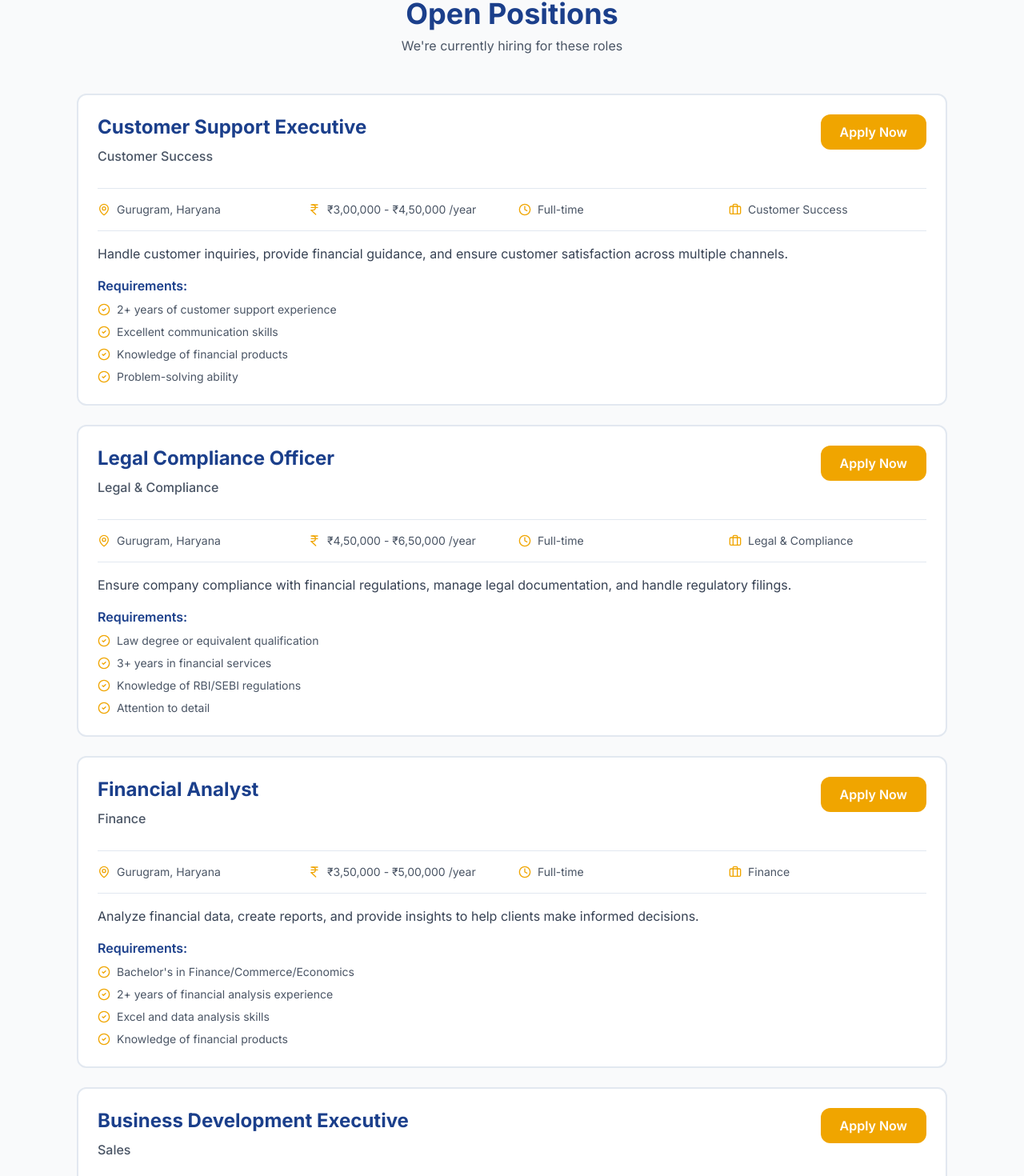
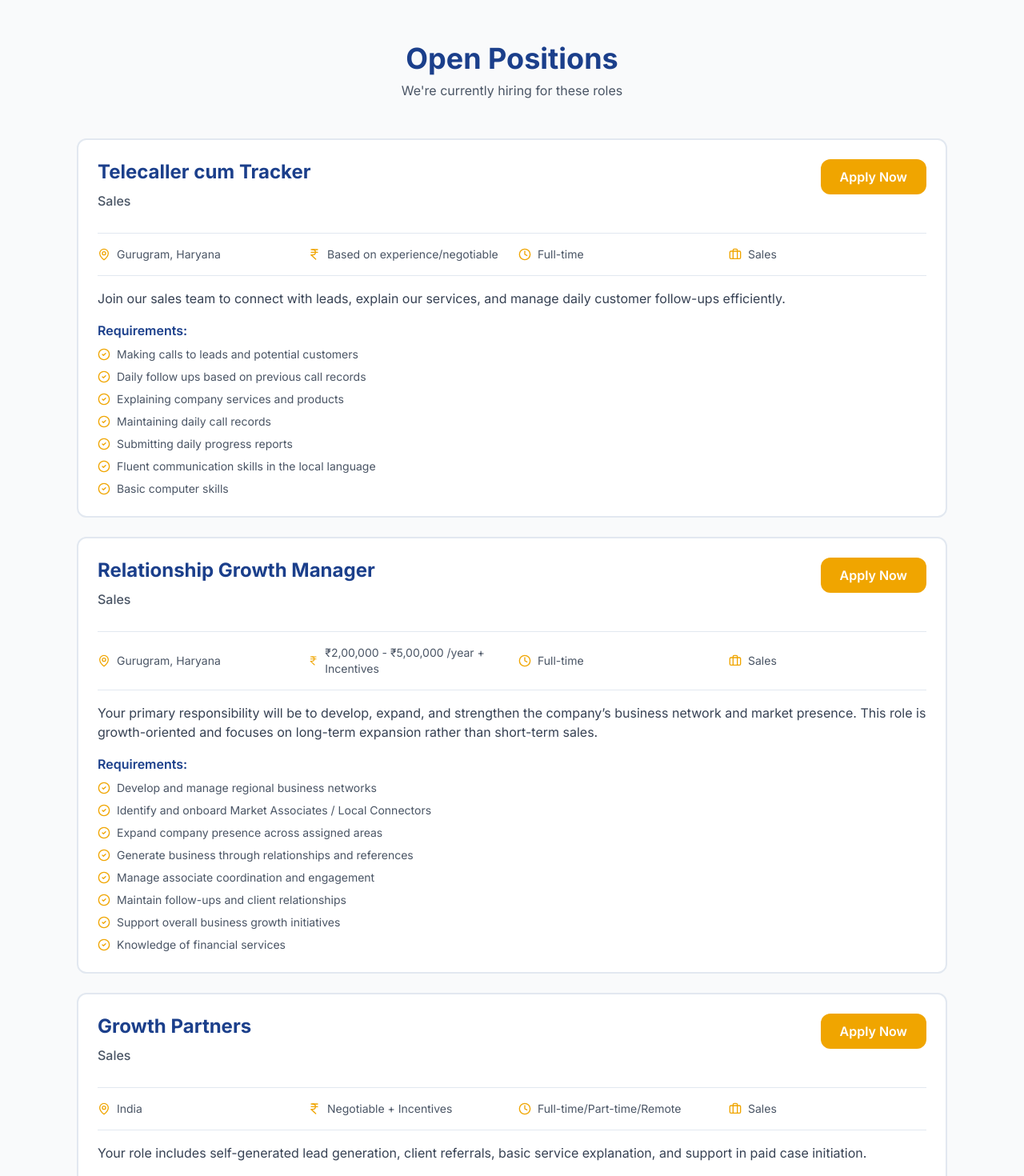
Before and after one commit to Sedawk-Dynamics/Credsmadhan, a Next.js app: page /hiring in a window 1280 px wide. Shown: the part 949-2419 px from the top of the page at 80% size. Built offline with nearby package versions, Linux system fonts and the light colour scheme.

Commit message:
changes done

```diff
--- a/app/hiring/page.tsx
+++ b/app/hiring/page.tsx
@@ -10,64 +10,73 @@ export default function HiringPage() {
   const jobs = [
     {
       id: 1,
-      title: 'Customer Support Executive',
-      department: 'Customer Success',
+      title: 'Telecaller cum Tracker',
+      department: 'Sales',
       location: 'Gurugram, Haryana',
-      salary: '₹3,00,000 - ₹4,50,000 /year',
+      salary: 'Based on experience/negotiable',
       type: 'Full-time',
-      description: 'Handle customer inquiries, provide financial guidance, and ensure customer satisfaction across multiple channels.',
-      requirements: ['2+ years of customer support experience', 'Excellent communication skills', 'Knowledge of financial products', 'Problem-solving ability'],
+      description: 'Join our sales team to connect with leads, explain our services, and manage daily customer follow-ups efficiently.',
+      requirements: [
+        'Making calls to leads and potential customers',
+        'Daily follow ups based on previous call records',
+        'Explaining company services and products',
+        'Maintaining daily call records',
+        'Submitting daily progress reports',
+        'Fluent communication skills in the local language',
+        'Basic computer skills'
+      ],
     },
     {
       id: 2,
-      title: 'Legal Compliance Officer',
-      department: 'Legal & Compliance',
+      title: 'Relationship Growth Manager',
+      department: 'Sales',
       location: 'Gurugram, Haryana',
-      salary: '₹4,50,000 - ₹6,50,000 /year',
+      salary: '₹2,00,000 - ₹5,00,000 /year + Incentives',
       type: 'Full-time',
-      description: 'Ensure company compliance with financial regulations, manage legal documentation, and handle regulatory filings.',
-      requirements: ['Law degree or equivalent qualification', '3+ years in financial services', 'Knowledge of RBI/SEBI regulations', 'Attention to detail'],
+      description: 'Your primary responsibility will be to develop, expand, and strengthen the company’s business network and market presence. This role is growth-oriented and focuses on long-term expansion rather than short-term sales.',
+      requirements: [
+        'Develop and manage regional business networks',
+        'Identify and onboard Market Associates / Local Connectors',
+        'Expand company presence across assigned areas',
+        'Generate business through relationships and references',
+        'Manage associate coordination and engagement',
+        'Maintain follow-ups and client relationships',
+        'Support overall business growth initiatives',
+        'Knowledge of financial services'
+      ],
     },
     {
       id: 3,
-      title: 'Financial Analyst',
-      department: 'Finance',
-      location: 'Gurugram, Haryana',
-      salary: '₹3,50,000 - ₹5,00,000 /year',
-      type: 'Full-time',
-      description: 'Analyze financial data, create reports, and provide insights to help clients make informed decisions.',
-      requirements: ['Bachelor\'s in Finance/Commerce/Economics', '2+ years of financial analysis experience', 'Excel and data analysis skills', 'Knowledge of financial products'],
+      title: 'Growth Partners',
+      department: 'Sales',
+      location: 'India',
+      salary: 'Negotiable + Incentives',
+      type: 'Full-time/Part-time/Remote',
+      description: 'Your role includes self-generated lead generation, client referrals, basic service explanation, and support in paid case initiation.',
+      requirements: [
+        '2+ years of B2B sales experience',
+        'Target-driven mindset',
+        'Excellent negotiation skills',
+        'Knowledge of financial services',
+        'Support overall business growth initiatives'
+      ],
     },
     {
       id: 4,
-      title: 'Business Development Executive',
+      title: 'Growth Associates',
       department: 'Sales',
-      location: 'Gurugram, Haryana',
-      salary: '₹3,00,000 - ₹5,00,000 /year + Incentives',
-      type: 'Full-time',
-      description: 'Identify business opportunities, manage client relationships, and achieve sales targets.',
-      requirements: ['2+ years of B2B sales experience', 'Target-driven mindset', 'Excellent negotiation skills', 'Knowledge of financial services'],
-    },
-    {
-      id: 5,
-      title: 'Content Writer & Marketing Specialist',
-      department: 'Marketing',
-      location: 'Gurugram, Haryana',
-      salary: '₹2,50,000 - ₹4,00,000 /year',
-      type: 'Full-time',
-      description: 'Create engaging content, manage social media, and develop marketing campaigns to promote financial literacy.',
-      requirements: ['2+ years of content writing experience', 'SEO knowledge', 'Social media expertise', 'Financial services background preferred'],
-    },
-    {
-      id: 6,
-      title: 'Full Stack Developer',
-      department: 'Technology',
-      location: 'Gurugram, Haryana',
-      salary: '₹4,00,000 - ₹7,00,000 /year',
-      type: 'Full-time',
-      description: 'Develop and maintain web applications, work with modern tech stacks, and optimize system performance.',
-      requirements: ['3+ years of full-stack development', 'React, Node.js expertise', 'Database management', 'Problem-solving skills'],
-    },
+      location: 'India',
+      salary: '₹ 20 per lead + Incentives',
+      type: 'Full-time/Part-time/Remote',
+      description: 'Your role includes self-generated lead generation, client referrals, basic service explanation, and support in paid case initiation. Work at your pace, no work pressure, earn as you work.',
+      requirements: [
+        'Anyone can apply for this role: students, non-working professionals, home makers, freshers, etc.',
+        'Target-driven mindset',
+        'Excellent communication skills',
+        'Basic Knowledge of financial services',
+        'Support overall business growth initiatives'
+      ],
+    }
   ]
 
   const benefits = [
--- a/app/layout.tsx
+++ b/app/layout.tsx
@@ -3,6 +3,7 @@ import { Inter, Playfair_Display } from 'next/font/google'
 import { Analytics } from '@vercel/analytics/next'
 import './globals.css'
 import WhatsAppButton from '@/components/whatsapp-button'
+import ChatbotButton from '@/components/chatbot-button'
 
 const inter = Inter({ subsets: ["latin"], variable: "--font-sans" });
 const playfair = Playfair_Display({
@@ -31,6 +32,7 @@ export default function RootLayout({
       <body className={`${inter.variable} ${playfair.variable} font-sans antialiased`}>
         {children}
         <WhatsAppButton />
+        <ChatbotButton />
         <Analytics />
       </body>
     </html>
--- /dev/null
+++ b/components/chatbot-button.tsx
@@ -0,0 +1,149 @@
+"use client"
+
+import { useState, useEffect } from "react"
+import { Bot, X, Send } from "lucide-react"
+import { motion, AnimatePresence } from "framer-motion"
+import Link from "next/link"
+
+export default function ChatbotButton() {
+  const [isOpen, setIsOpen] = useState(false)
+  const [messages, setMessages] = useState<{ id: number; text: string; sender: "bot" | "user" }[]>([])
+  const [isTyping, setIsTyping] = useState(false)
+  const [showOptions, setShowOptions] = useState(false)
+
+  const questions = [
+    { text: "What services do you offer?", href: "/services" },
+    { text: "How can I check my CIBIL score?", href: "/know-your-cibil-score" },
+    { text: "I need legal compliance help", href: "/services" },
+    { text: "Talk to a consultant", href: "/contact-us" }
+  ]
+
+  useEffect(() => {
+    if (isOpen && messages.length === 0) {
+      const runSequence = async () => {
+        setIsTyping(true)
+        await new Promise((r) => setTimeout(r, 800))
+        setMessages([{ id: 1, text: "Hi there! 👋", sender: "bot" }])
+        setIsTyping(false)
+
+        await new Promise((r) => setTimeout(r, 500))
+
+        setIsTyping(true)
+        await new Promise((r) => setTimeout(r, 1200))
+        setMessages((prev) => [...prev, { id: 2, text: "Welcome to Credsmadhan. How can I assist you today?", sender: "bot" }])
+        setIsTyping(false)
+        setShowOptions(true)
+      }
+      runSequence()
+    }
+  }, [isOpen, messages.length])
+
+  return (
+    <>
+      <AnimatePresence>
+        {isOpen && (
+          <motion.div
+            initial={{ opacity: 0, y: 20, scale: 0.9 }}
+            animate={{ opacity: 1, y: 0, scale: 1 }}
+            exit={{ opacity: 0, y: 20, scale: 0.9 }}
+            className="fixed bottom-36 right-4 sm:bottom-40 sm:right-6 z-50 w-[320px] bg-white rounded-2xl shadow-2xl border border-gray-200 overflow-hidden flex flex-col"
+          >
+            {/* Header */}
+            <div className="bg-[#1B3F8B] p-4 flex justify-between items-center text-white shadow-md relative z-10">
+              <div className="flex items-center gap-3">
+                <div className="relative">
+                  <div className="bg-white/20 p-2 rounded-full">
+                    <Bot size={20} className="text-white" />
+                  </div>
+                  <span className="absolute bottom-0 right-0 w-2.5 h-2.5 bg-green-400 border-2 border-[#1B3F8B] rounded-full"></span>
+                </div>
+                <div>
+                  <h3 className="font-semibold text-sm leading-tight">Credsmadhan AI</h3>
+                  <p className="text-xs text-white/70">Online</p>
+                </div>
+              </div>
+              <button
+                onClick={() => setIsOpen(false)}
+                className="text-white/80 hover:text-white transition-colors p-1 rounded-md hover:bg-white/10"
+              >
+                <X size={20} />
+              </button>
+            </div>
+
+            {/* Chat Body */}
+            <div className="p-4 bg-slate-50 max-h-[350px] overflow-y-auto flex flex-col gap-3 h-[300px]">
+              <AnimatePresence>
+                {messages.map((msg) => (
+                  <motion.div
+                    key={msg.id}
+                    initial={{ opacity: 0, y: 10 }}
+                    animate={{ opacity: 1, y: 0 }}
+                    className={`max-w-[85%] p-3 rounded-2xl text-sm ${
+                      msg.sender === "bot"
+                        ? "bg-white text-gray-800 rounded-tl-sm border border-gray-100 shadow-sm self-start"
+                        : "bg-[#1B3F8B] text-white rounded-tr-sm self-end"
+                    }`}
+                  >
+                    {msg.text}
+                  </motion.div>
+                ))}
+
+                {isTyping && (
+                  <motion.div
+                    initial={{ opacity: 0, y: 10 }}
+                    animate={{ opacity: 1, y: 0 }}
+                    exit={{ opacity: 0, scale: 0.9 }}
+                    className="bg-white border border-gray-100 shadow-sm p-3 rounded-2xl rounded-tl-sm self-start w-16 h-10 flex items-center justify-center gap-1"
+                  >
+                    <span className="w-1.5 h-1.5 bg-gray-400 rounded-full animate-bounce" style={{ animationDelay: "0ms" }}></span>
+                    <span className="w-1.5 h-1.5 bg-gray-400 rounded-full animate-bounce" style={{ animationDelay: "150ms" }}></span>
+                    <span className="w-1.5 h-1.5 bg-gray-400 rounded-full animate-bounce" style={{ animationDelay: "300ms" }}></span>
+                  </motion.div>
+                )}
+
+                {showOptions && (
+                  <motion.div
+                    initial={{ opacity: 0, y: 10 }}
+                    animate={{ opacity: 1, y: 0 }}
+                    className="flex flex-col gap-2 mt-2"
+                  >
+                    {questions.map((q, i) => (
+                      <Link
+                        key={i}
+                        href={q.href}
+                        onClick={() => setIsOpen(false)}
+                        className="text-left px-4 py-2.5 bg-white border border-[#1B3F8B]/20 rounded-full text-xs text-[#1B3F8B] hover:bg-[#1B3F8B] hover:text-white transition-all shadow-sm font-medium flex items-center justify-between group"
+                      >
+                        {q.text}
+                        <Send size={12} className="opacity-0 group-hover:opacity-100 transition-opacity" />
+                      </Link>
+                    ))}
+                  </motion.div>
+                )}
+              </AnimatePresence>
+            </div>
+
+            {/* Footer / Input placeholder */}
+            <div className="p-3 bg-white border-t border-gray-100 text-xs text-center text-gray-400">
+              Select an option above to continue
+            </div>
+          </motion.div>
+        )}
+      </AnimatePresence>
+
+      <motion.button
+        onClick={() => setIsOpen(!isOpen)}
+        whileHover={{ scale: 1.1 }}
+        whileTap={{ scale: 0.95 }}
+        className="fixed bottom-20 right-4 sm:bottom-24 sm:right-6 z-40 items-center justify-center w-12 h-12 sm:w-14 sm:h-14 bg-[#1B3F8B] rounded-full shadow-2xl hover:bg-[#2a52a8] transition-all duration-300 flex"
+        aria-label="Toggle Chat"
+      >
+        {isOpen ? (
+          <X className="w-6 h-6 text-white" />
+        ) : (
+          <Bot className="w-6 h-6 sm:w-7 sm:h-7 text-white" />
+        )}
+      </motion.button>
+    </>
+  )
+}
--- a/components/navbar.tsx
+++ b/components/navbar.tsx
@@ -174,7 +174,7 @@ export default function Navbar() {
       </header>
 
       {/* Spacer */}
-      {!isHome && <div className="h-8 md:h-10 w-full" />}
+      {!isHome && <div className="h-16 md:h-24 w-full" />}
     </>
   )
 }
```
